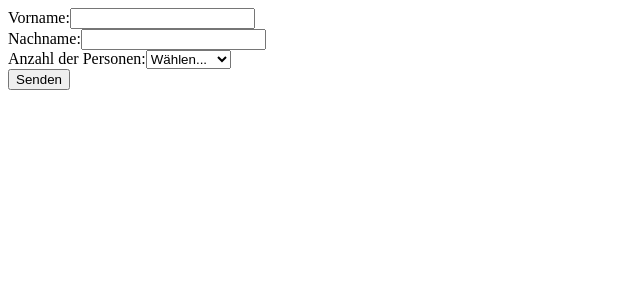
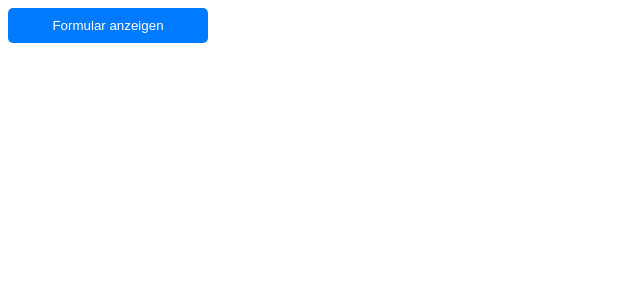
Before and after one commit to Oliverwebdev/Einladungsseite, a React (Vite) app: page / in a window 1280 px wide. Shown: the top 300 px of the page, without its empty margins (0-640 px from the left). Built offline with nearby package versions, Linux system fonts and the light colour scheme.

Commit message:
form ready for use

```diff
--- a/package.json
+++ b/package.json
@@ -16,6 +16,7 @@
     "react-confetti": "^6.1.0",
     "react-dom": "^18.3.1",
     "react-hook-form": "^7.52.1",
+    "react-toastify": "^10.0.5",
     "styled-components": "^6.1.11"
   },
   "devDependencies": {
--- a/src/components/Form.jsx
+++ b/src/components/Form.jsx
@@ -1,48 +1,134 @@
-import React from 'react';
-import { useForm } from 'react-hook-form';
-import emailjs from 'emailjs-com';
+import React, { useState } from "react";
+import { useForm } from "react-hook-form";
+import emailjs from "emailjs-com";
+import styled, { keyframes } from "styled-components";
+import { ToastContainer, toast } from "react-toastify";
+import "react-toastify/dist/ReactToastify.css";
 
-// Initialisiere EmailJS direkt mit deinem Public Key
-emailjs.init('xif8fcq67foO9rUd4');  // Stelle sicher, dass dies dein korrekter Public Key ist
+emailjs.init("xif8fcq67foO9rUd4");
+
+const gradientBorder = keyframes`
+  0% { border-image: linear-gradient(90deg, red, orange, yellow, green, blue, indigo, violet) 1; }
+  100% { border-image: linear-gradient(90deg, violet, indigo, blue, green, yellow, orange, red) 1; }
+`;
+
+const StyledForm = styled.form`
+  display: flex;
+  flex-direction: column;
+  gap: 20px;
+  width: 100%;
+  max-width: 500px;
+  min-width: 290px;
+  margin: 50px auto;
+  padding: 40px;
+  border: 11px solid transparent;
+  border-radius: 10px;
+  background: #0e0e0e;
+  color: #fff;
+  box-shadow: 0 4px 20px rgba(0, 0, 0, 0.5);
+  animation: ${gradientBorder} 5s linear infinite;
+  align-items: center;
+  justify-content: center;
+
+  @media (max-width: 600px) {
+    padding: 20px;
+    margin: 20px;
+  }
+`;
+
+const Label = styled.label`
+  margin-bottom: 5px;
+  font-weight: bold;
+  color: #ccc;
+`;
+
+const Input = styled.input`
+  width: 100%;
+  padding: 10px;
+  border: 2px solid #555;
+  border-radius: 5px;
+  background: #1e1e1e;
+  color: #fff;
+  box-sizing: border-box;
+`;
+
+const Select = styled.select`
+  width: 100%;
+  padding: 10px;
+  border: 2px solid #555;
+  border-radius: 5px;
+  background: #1e1e1e;
+  color: #fff;
+  box-sizing: border-box;
+`;
+
+const Button = styled.button`
+  padding: 10px 20px;
+  background-color: #007bff;
+  color: white;
+  border: none;
+  border-radius: 5px;
+  cursor: pointer;
+  width: 100%;
+  max-width: 200px;
+
+  &:hover {
+    background-color: #0056b3;
+  }
+`;
 
 function Form() {
-  const { register, handleSubmit, formState: { errors }, reset } = useForm();
+  const [showForm, setShowForm] = useState(false);
+  const {
+    register,
+    handleSubmit,
+    formState: { errors },
+    reset,
+  } = useForm();
 
   const onSubmit = (data, e) => {
-    // Ersetze 'service_6aw5w8n' und 'template_y93odsb' mit deinen tatsächlichen EmailJS Service und Template IDs
-    emailjs.sendForm('service_6aw5w8n', 'template_y93odsb', e.target)
-      .then((result) => {
-          console.log('SUCCESS!', result.text);
-          alert("E-Mail wurde erfolgreich gesendet!");
-          reset(); // Setzt das Formular nach dem Senden zurück, um erneutes Senden zu vermeiden
-      }, (error) => {
-          console.log('FAILED...', error);
-          alert("Fehler beim Senden der E-Mail.");
-      });
+    emailjs.sendForm("service_6aw5w8n", "template_y93odsb", e.target).then(
+      (result) => {
+        console.log("SUCCESS!", result.text);
+        toast.success("E-Mail wurde erfolgreich gesendet!");
+        reset();
+        setShowForm(false); // Schließt das Formular nach erfolgreichem Senden
+      },
+      (error) => {
+        console.log("FAILED...", error);
+        toast.error("Fehler beim Senden der E-Mail.");
+      }
+    );
   };
 
   return (
+    <>
+      {!showForm && <Button onClick={() => setShowForm(true)}>Formular anzeigen</Button>}
+      {showForm && (
+        <StyledForm onSubmit={handleSubmit(onSubmit)}>
           <div>
-      <form onSubmit={handleSubmit(onSubmit)} id="event-form">
-        <div>
-          <label>Vorname:</label>
-          <input
+            <Label>Vorname:</Label>
+            <Input
               type="text"
               {...register("vorname", { required: "Vorname ist erforderlich" })}
             />
             {errors.vorname && <span>{errors.vorname.message}</span>}
           </div>
           <div>
-          <label>Nachname:</label>
-          <input
+            <Label>Nachname:</Label>
+            <Input
               type="text"
               {...register("nachname", { required: "Nachname ist erforderlich" })}
             />
             {errors.nachname && <span>{errors.nachname.message}</span>}
           </div>
           <div>
-          <label>Anzahl der Personen:</label>
-          <select {...register("anzahlPersonen", { required: "Bitte wähle die Anzahl der Personen" })}>
+            <Label>Anzahl der Personen:</Label>
+            <Select
+              {...register("anzahlPersonen", {
+                required: "Bitte wähle die Anzahl der Personen",
+              })}
+            >
               <option value="">Wählen...</option>
               <option value="1">1</option>
               <option value="2">2</option>
@@ -50,12 +136,24 @@ function Form() {
               <option value="4">4</option>
               <option value="5">5</option>
               <option value="mehr">Mehr als 5</option>
-          </select>
+            </Select>
             {errors.anzahlPersonen && <span>{errors.anzahlPersonen.message}</span>}
           </div>
-        <button type="submit">Senden</button>
-      </form>
-    </div>
+          <Button type="submit">Senden</Button>
+        </StyledForm>
+      )}
+      <ToastContainer
+        position="bottom-center"
+        autoClose={5000}
+        hideProgressBar={false}
+        newestOnTop={false}
+        closeOnClick
+        rtl={false}
+        pauseOnFocusLoss
+        draggable
+        pauseOnHover
+      />
+    </>
   );
 }
 
```
Also changed, not shown: 2 other files (tests, documents, lock files or other folders). Lines whose indentation alone changed are shown as unchanged.
